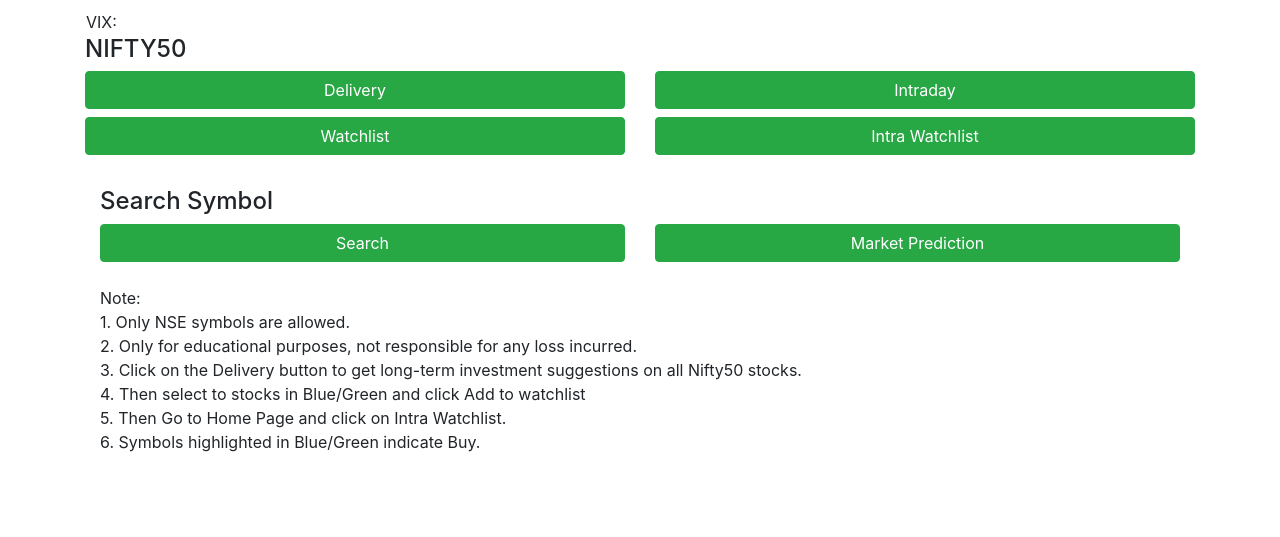
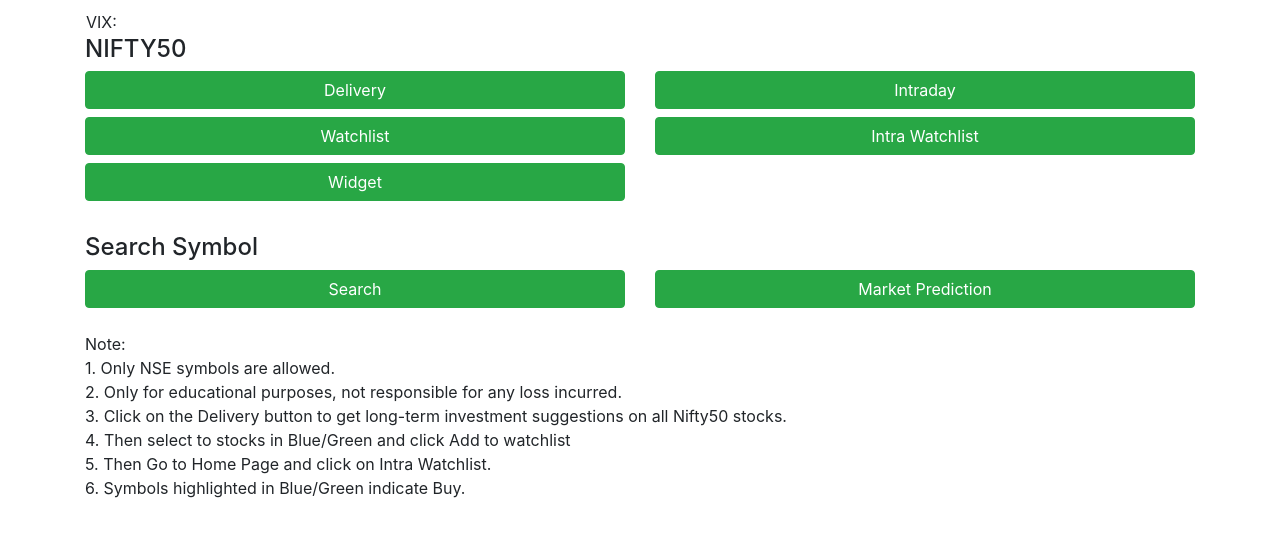
Before and after one commit to prasanthdoccash/nifty50, a Flask app: template templates/index.html in a window 1280 px wide. Shown: the part 113-650 px from the top of the page. Run offline with Flask 2, Linux system fonts and the light colour scheme; the template is opened without the code that fills it, so the values that code supplies are empty; parts of the project's set-up code (start-up, migrations or seed data) failed here and were passed over; some libraries are stand-ins or nearby versions.

Commit message:
Update index.html

```diff
--- a/templates/index.html
+++ b/templates/index.html
@@ -115,6 +115,10 @@
                 <a class="btn btn-success btn-block" href="/show_watchlist_int">Intra Watchlist</a>
             </div>
     </div>
+        <div class="row">
+        <div class="col-12 col-md-6 mb-2">
+                <a class="btn btn-success btn-block" href="https://mf-stock.onrender.com">Widget</a>
+            </div>
     <div class="container mt-4">
         <h4>Search Symbol</h4>
         <div class="row">
```
